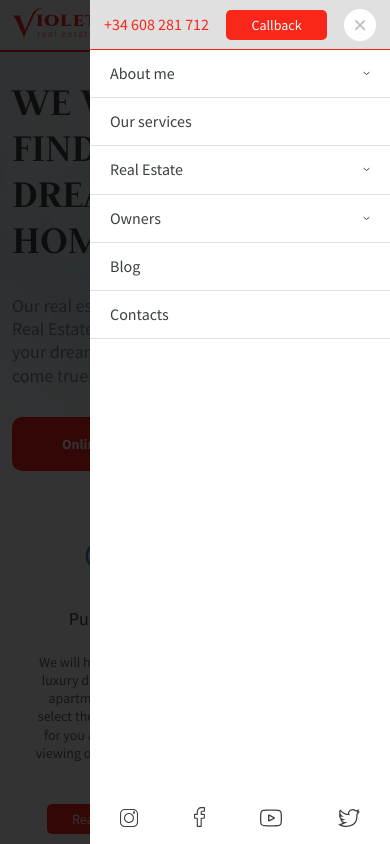
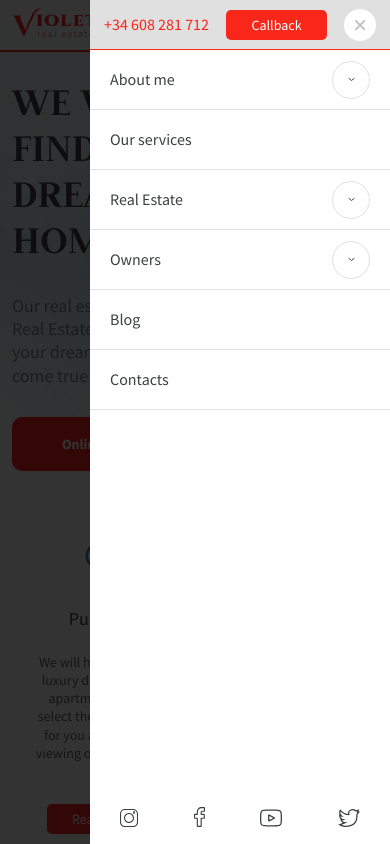
Before and after one commit to alxpgv/marbella.one-client-nextjs, a Next.js app: page / in a window 390 px wide. Both pictures are taken after a click on the button 357 px from the left and 25 px from the top of the page. Shown: the top 844 px of the page. Built offline with nearby package versions, Linux system fonts and the light colour scheme.

Commit message:
open by icon click

```diff
--- a/src/layout/navigation/MainMobileNav/MainMobileNav.module.scss
+++ b/src/layout/navigation/MainMobileNav/MainMobileNav.module.scss
@@ -13,7 +13,7 @@
   opacity: 0;
   transition: 200ms all ease-in;
 
-  &.open {
+  &.isOpen {
     opacity: 1;
     visibility: visible;
 
@@ -74,7 +74,8 @@
       display: flex;
       align-items: center;
       justify-content: space-between;
-      padding: 14px 20px;
+      height: 60px;
+      padding: 0 20px;
       font-size: $font-size-16;
       color: $grey-500;
       border-bottom: 1px solid $grey-200;
@@ -83,14 +84,41 @@
         background: $red-400;
         color: $white;
 
-        svg {
+        .expandBtn svg {
           stroke: currentColor;
         }
       }
     }
 
-    &.childItem {
-      background: $grey-100;
+    .expandBtn {
+      display: flex;
+      align-items: center;
+      justify-content: center;
+      width: 38px;
+      height: 38px;
+      border: 1px solid $grey-200;
+      border-radius: 50%;
+
+      svg {
+        stroke: currentColor;
+      }
     }
   }
 }
+
+.subMenu {
+  display: none;
+
+  &.isOpen {
+    display: block;
+  }
+
+  li {
+    padding-left: 10px;
+    background: $grey-100;
+
+    a {
+      height: 50px;
+    }
+  }
+}
--- a/src/layout/navigation/MainMobileNav/MainMobileNav.tsx
+++ b/src/layout/navigation/MainMobileNav/MainMobileNav.tsx
@@ -8,6 +8,7 @@ import {
   CloseButton,
   Hamburger,
 } from "@/layout/navigation/MainMobileNav/buttons";
+import cn from "classnames";
 import styles from "./MainMobileNav.module.scss";
 
 interface MainMobileNavProps {
@@ -43,7 +44,7 @@ export const MainMobileNav: FC<MainMobileNavProps> = ({ menu, contact }) => {
     <>
       <Hamburger handleClick={handleToggle} />
       <nav
-        className={`${styles.nav} ${isOpen ? styles.open : ""}`}
+        className={cn(styles.nav, isOpen ? styles.isOpen : "")}
         role="navigation"
         onClick={clickOutside}
         ref={navRef}
--- a/src/layout/navigation/MainMobileNav/MenuItem.tsx
+++ b/src/layout/navigation/MainMobileNav/MenuItem.tsx
@@ -1,6 +1,5 @@
 import React, { FC, useState } from "react";
 import Link from "next/link";
-import { useRouter } from "next/router";
 import { IconArrow } from "@/components/Icons/IconArrow";
 import { SubMenu } from "./SubMenu";
 import { MenuProps } from "@/types";
@@ -8,12 +7,7 @@ import styles from "./MainMobileNav.module.scss";
 
 export const MenuItem: FC<{ item: MenuProps }> = ({ item }) => {
   const [openSubMenu, setOpenSubMenu] = useState(false);
-  const router = useRouter();
   const { title, url, child } = item;
-
-  const activeItem = (targetUrl: string) => {
-    return targetUrl === router.pathname || openSubMenu ? styles.active : "";
-  };
 
   const toggleSubMenu = (e: React.MouseEvent) => {
     e.preventDefault();
@@ -22,11 +16,13 @@ export const MenuItem: FC<{ item: MenuProps }> = ({ item }) => {
 
   if (child?.length) {
     return (
-      <li className={`${openSubMenu ? styles.childItem : ""}`}>
+      <li>
         <Link href={url}>
-          <a className={activeItem(url)} onClick={toggleSubMenu}>
+          <a className={openSubMenu ? styles.active : ""}>
             {title}
-            <IconArrow rotate={openSubMenu ? "rotate-180" : null} />
+            <div className={styles.expandBtn} onClick={toggleSubMenu}>
+              <IconArrow rotate={openSubMenu ? "rotate-180" : null} />
+            </div>
           </a>
         </Link>
         <SubMenu items={child} isOpen={openSubMenu} />
@@ -36,7 +32,7 @@ export const MenuItem: FC<{ item: MenuProps }> = ({ item }) => {
     return (
       <li>
         <Link href={url}>
-          <a className={activeItem(url)}>{title}</a>
+          <a>{title}</a>
         </Link>
       </li>
     );
--- a/src/layout/navigation/MainMobileNav/SubMenu.tsx
+++ b/src/layout/navigation/MainMobileNav/SubMenu.tsx
@@ -1,6 +1,8 @@
-import React, { FC, useEffect, useRef } from "react";
+import React, { FC } from "react";
 import Link from "next/link";
 import { MenuProps } from "@/types";
+import cn from "classnames";
+import styles from "./MainMobileNav.module.scss";
 
 interface SubMenuProps {
   items: MenuProps[];
@@ -8,33 +10,15 @@ interface SubMenuProps {
 }
 
 export const SubMenu: FC<SubMenuProps> = ({ items, isOpen }) => {
-  const subMenuRef = useRef<HTMLUListElement | null>(null);
-
-  useEffect(() => {
-    if (subMenuRef?.current) {
-      if (isOpen) {
-        subMenuRef.current.style.maxHeight = "500px";
-      } else {
-        subMenuRef.current.style.maxHeight = "0";
-      }
-    }
-  }, [isOpen]);
-
   return (
-    <div className={`overflow-hidden ${isOpen ? "block" : "hidden"}`}>
-      <ul
-        className={`flex flex-col justify-center mt-3
-        divide-y divide-grey-150 transition-all duration-500`}
-        ref={subMenuRef}
-      >
+    <ul className={cn(styles.subMenu, isOpen ? styles.isOpen : "")}>
       {items.map(({ url, title }, index: number) => (
-          <li className="py-2" key={index}>
+        <li key={index}>
           <Link href={url}>
             <a>{title}</a>
           </Link>
         </li>
       ))}
     </ul>
-    </div>
   );
 };
```
Lines whose indentation alone changed are shown as unchanged.
